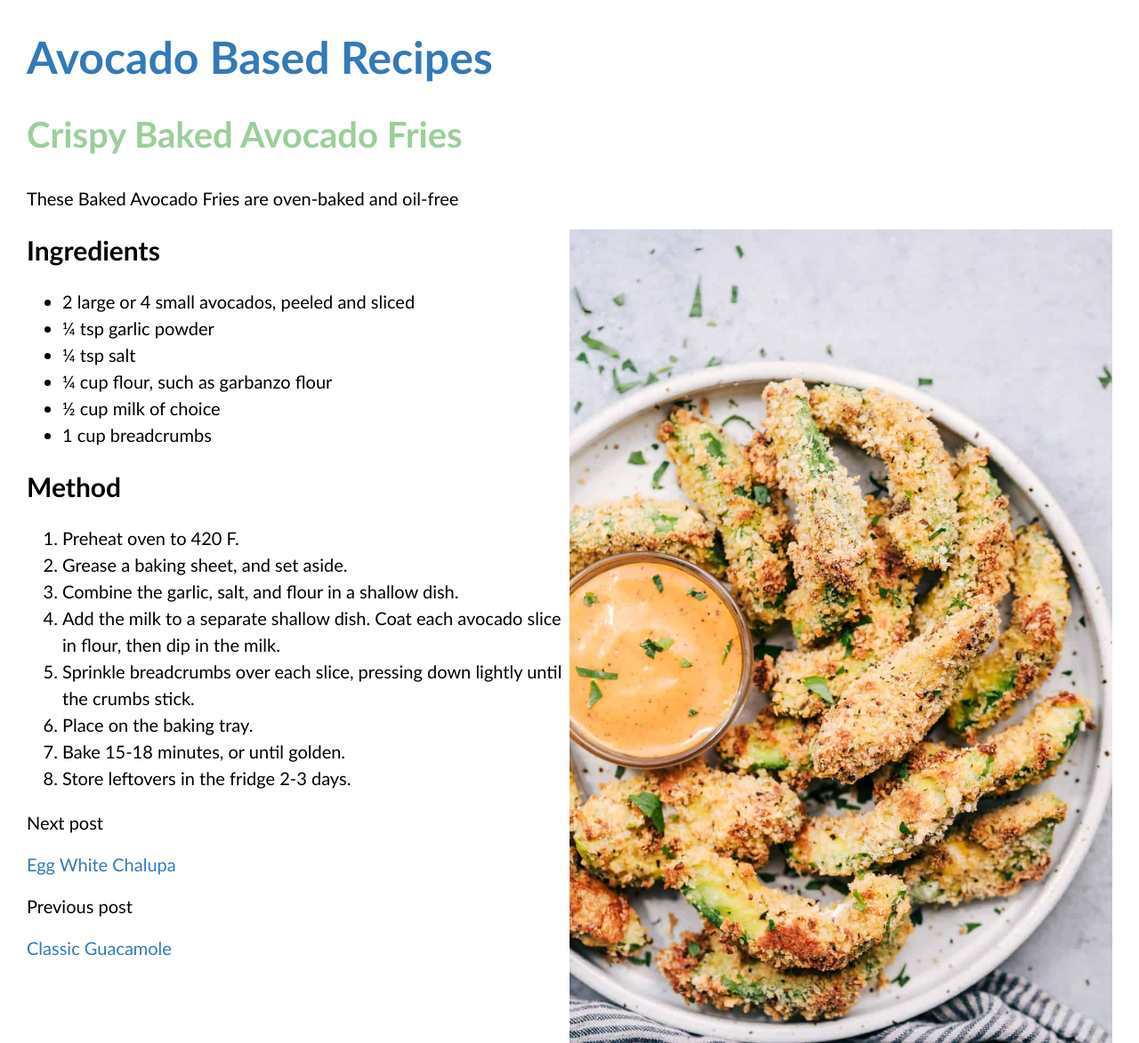
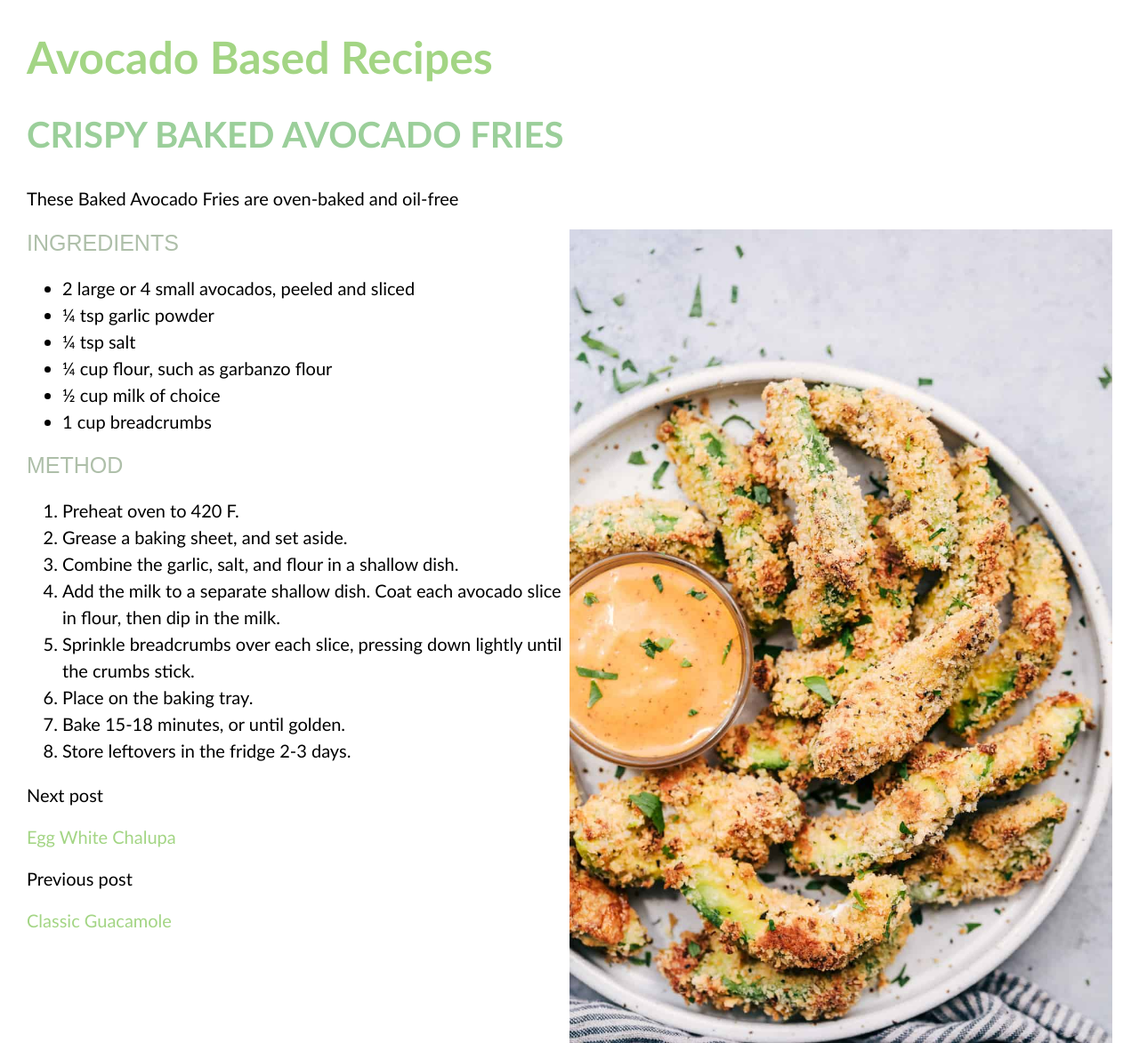
Before and after one commit to FleurBailey/fleurbailey.github.io, a Jekyll site: the page built from _recipes/recipe8.markdown, in a window 1280 px wide. Shown: the whole page at 89% size. Built offline with Jekyll 4.4.1, drawn with Linux system fonts in a browser that asks for light colours.

Commit message:
Recipe style

```diff
--- a/assets/css/recipes.css
+++ b/assets/css/recipes.css
@@ -1,6 +1,7 @@
 /*! CSS adapted from  type theme */
 html {
     font-family: sans-serif;
+    font-weight:lighter;
     -ms-text-size-adjust: 100%;
     -webkit-text-size-adjust: 100%;
     background: #fff;
@@ -18,7 +19,19 @@ img {
 h1.title {
   font-size:2em;
   color:rgb(155, 207, 154);
+  text-transform: uppercase;
 }
+
+h2{
+  color:rgb(174, 191, 169);
+  font-family: sans-serif;
+  font-size: 25px;
+  text-transform: uppercase;
+  font-weight: lighter;
+
+}
+
+
 
 article, aside, details, figcaption, figure, footer, header, hgroup,
 main, menu, nav, section, summary {
@@ -27,9 +40,12 @@ main, menu, nav, section, summary {
 
 body {
     font-family: "Source Sans Pro", "Trebuchet MS", Helvetica, Arial, sans-serif;
+    font-weight: lighter;
     margin: 30px;
     font-size: 1.25em;
+    font-color: gray
 }
+
 
 h1.site-title {
 font-size: 2.5em;
@@ -70,7 +86,7 @@ hr {
 }
 
 a {
-    color: #337ab7;
+    color: #a3d584;
     text-decoration: none
 }
 
```
